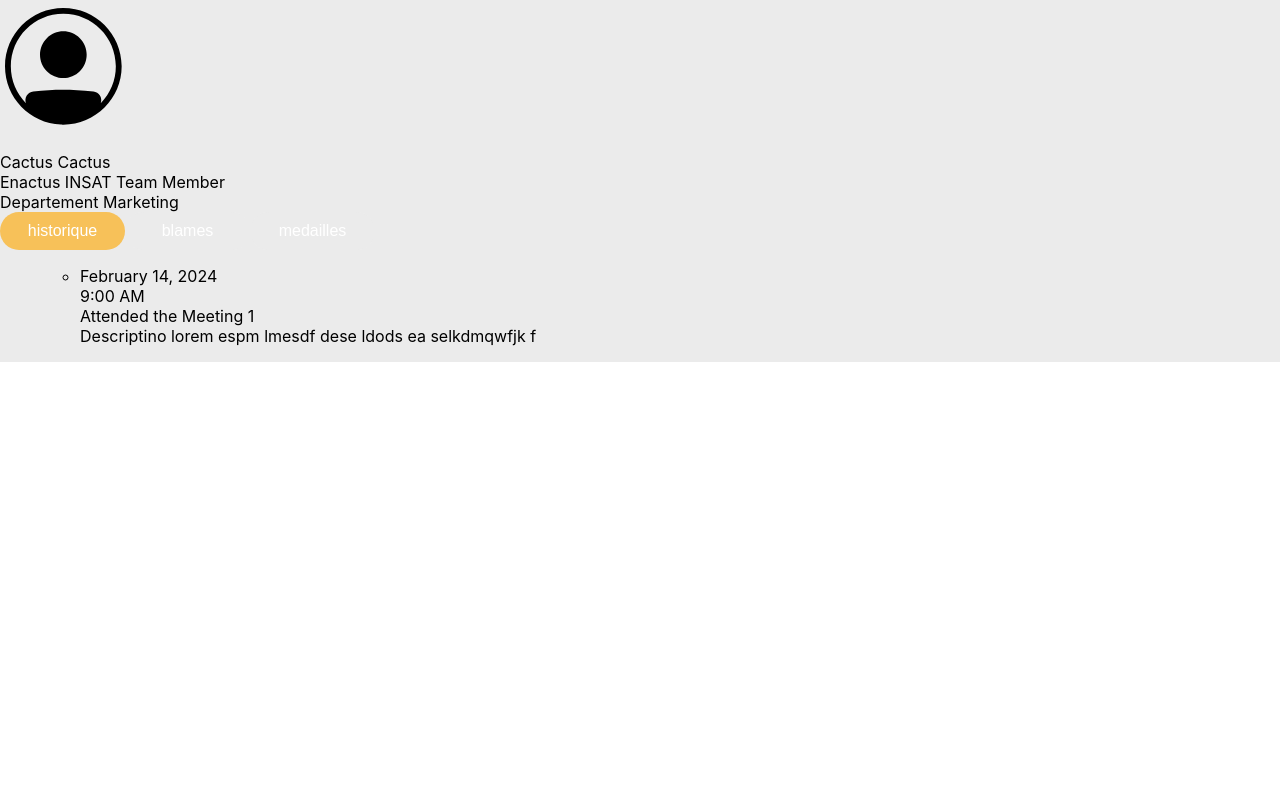
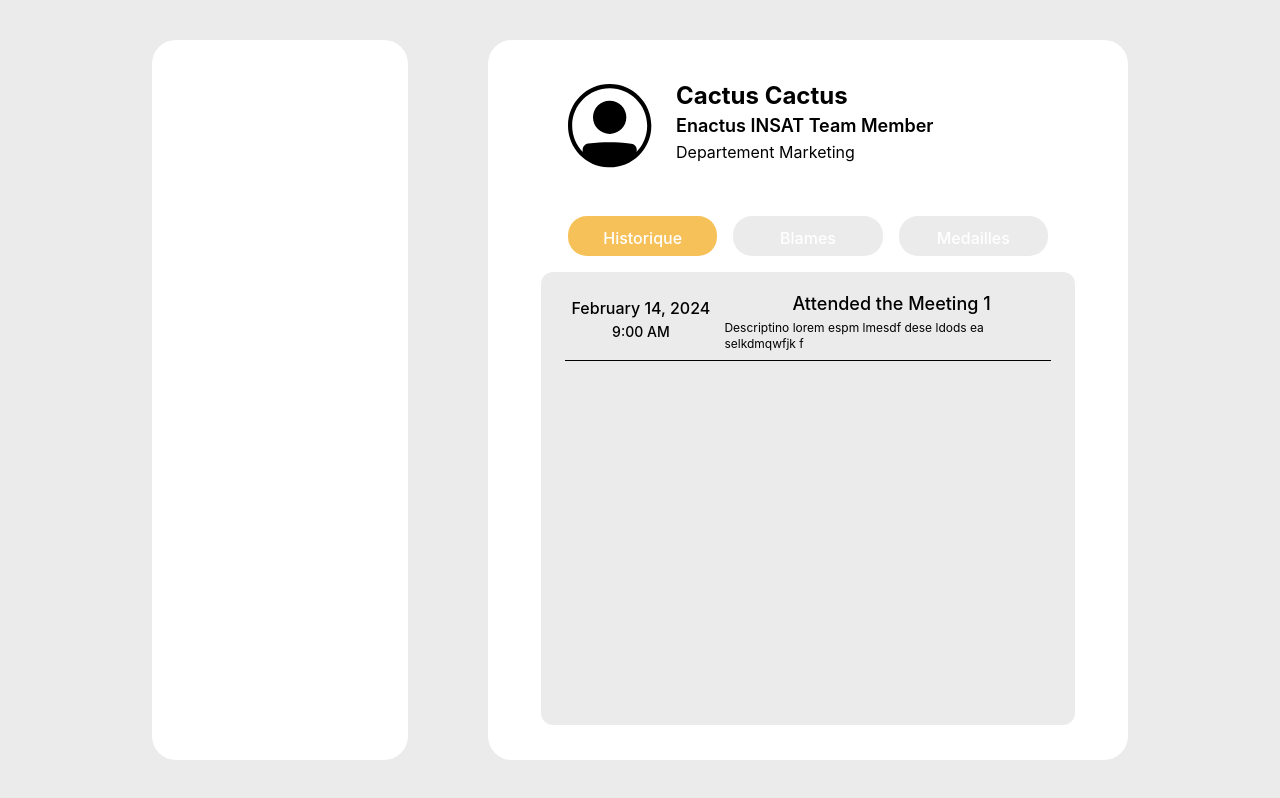
Before and after one commit to ahmedrezgui/Projet.NetFrontEnd, a React (Create React App) app: page /profile in a window 1280 px wide. Built offline with nearby package versions, Linux system fonts and the light colour scheme; no server answers.

Commit message:
fixed profile styling

```diff
--- a/src/App.js
+++ b/src/App.js
@@ -21,8 +21,8 @@ function App() {
 
         <Route path='/comments' element={<ViewBoxSection/>}/>
 
-                    <Route path='/profile' element={<Profile />} />
-         <Route
+        <Route path='/profile' element={<Profile />} />
+        <Route
           path="/"
           element={<Sidebar isAdmin={isAdmin} />}/>
 
--- a/src/index.css
+++ b/src/index.css
@@ -1,4 +1,6 @@
-
+@tailwind base;
+@tailwind components;
+@tailwind utilities;
 
 body {
   margin: 0;
--- a/src/profile/index.js
+++ b/src/profile/index.js
@@ -52,7 +52,7 @@ function Profile() {
 
     return (
         <>
-            <div className="container h-screen flex justify-center" style={{ background: "#EBEBEB" }}>
+            <div className="h-screen flex  justify-center" style={{ background: "#EBEBEB" }}>
                 <div className="bg-white my-10 rounded-3xl mr-10 w-1/5">
 
                 </div>
```
